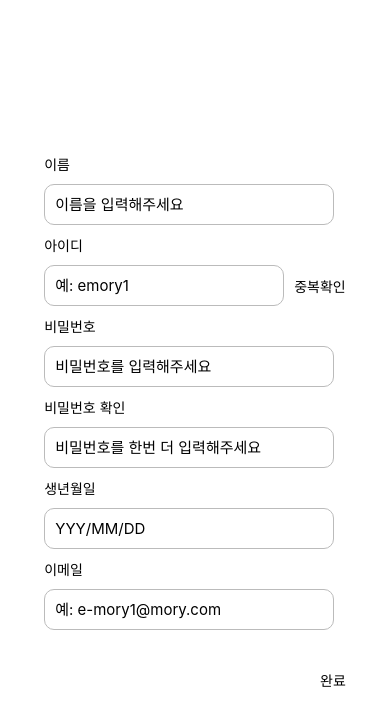
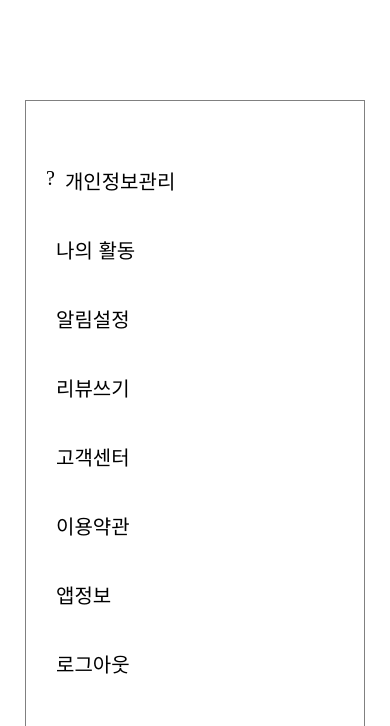
Before and after one commit to jenny5546/e-mory-front, a React Native app: screen / in a window 390 px wide. Shown: the top 726 px of the page. Built offline with nearby package versions, Linux system fonts and the light colour scheme.

Commit message:
done until sidebar

```diff
--- a/App.js
+++ b/App.js
@@ -1,9 +1,11 @@
 import React, {useState, useEffect}  from 'react';
 import { StyleSheet, View, Dimensions, StatusBar } from 'react-native';
-import MainCalendar from './components/Calendar';
+// import MainCalendar from './components/Calendar';
 import Cover from './components/CoverPage';
+// import TutorialOne from './components/tutorial/Tutorial_1';
+import Sidebar from './components/Sidebar';
 // import Login from './components/Login';
-import Signup from './components/Signup';
+// import Signup from './components/Signup';
 const { height, width } = Dimensions.get("window");
 
 export default function App(){
@@ -19,7 +21,7 @@ export default function App(){
 
     <View style={styles.container}>
       <StatusBar/>
-      {cover ? <Cover/> : <Signup/>}
+      {cover ? <Cover/> : <Sidebar/>}
     </View>
   );
 }
--- a/components/Sidebar.js
+++ b/components/Sidebar.js
@@ -1 +1,63 @@
 // 개인 정보 ~ 알림 설정 등이 들어갈 사이드 바
+import React from 'react';
+import { View, StyleSheet, Dimensions, Text, TouchableOpacity } from 'react-native';
+import { Ionicons } from '@expo/vector-icons';
+const { height, width } = Dimensions.get("window");
+
+export default function Sidebar() {
+  return (
+    <>
+      <View style={styles.container}>
+            <TouchableOpacity style={styles.sidebarItem}>
+                <Ionicons name="md-checkmark-circle" size={20} />
+                <Text style={styles.itemTitle}>개인정보관리</Text>
+            </TouchableOpacity>
+            <TouchableOpacity style={styles.sidebarItem}>
+                <Text style={styles.itemTitle}>나의 활동</Text>
+            </TouchableOpacity>
+            <TouchableOpacity style={styles.sidebarItem}>
+                <Text style={styles.itemTitle}>알림설정</Text>
+            </TouchableOpacity>
+            <TouchableOpacity style={styles.sidebarItem}>
+                <Text style={styles.itemTitle}>리뷰쓰기</Text>
+            </TouchableOpacity>
+            <TouchableOpacity style={styles.sidebarItem}>
+                <Text style={styles.itemTitle}>고객센터</Text>
+            </TouchableOpacity>
+            <TouchableOpacity style={styles.sidebarItem}>
+                <Text style={styles.itemTitle}>이용약관</Text>
+            </TouchableOpacity>
+            <TouchableOpacity style={styles.sidebarItem}>
+                <Text style={styles.itemTitle}>앱정보</Text>
+            </TouchableOpacity>
+            <TouchableOpacity style={styles.sidebarItem}>
+                <Text style={styles.itemTitle}>로그아웃</Text>
+            </TouchableOpacity>
+      </View>
+    </>
+
+  );
+}
+
+const styles = StyleSheet.create({
+    container:{
+        justifyContent: "center",
+        alignItems: "flex-start",
+        width: width-50,
+        height: height-200,
+        borderColor: 'grey',
+        borderWidth: 0.3,
+    },
+    sidebarItem:{
+        padding:15,
+        margin: 5,
+        flexDirection: 'row',
+        // backgroundColor: 'rgba(0,0,200,0.01)',
+        width: width-70,
+    },
+    itemTitle:{
+        fontSize: 20,
+        marginLeft: 10,
+
+    }
+});
--- a/components/Signup.js
+++ b/components/Signup.js
@@ -1,13 +1,26 @@
 // 회원가입 정보 기입 form
-// LOGIN Component
 import React from 'react';
-import { StyleSheet, Dimensions, TouchableOpacity, View, Text, TextInput } from 'react-native';
+import { StyleSheet, Dimensions, TouchableOpacity, View, Text, TextInput, Alert } from 'react-native';
 // import DateTimePicker from '@react-native-community/datetimepicker';
 const { width } = Dimensions.get("window");
 
 export default function Signup() {
+    const _showAlert = () => {
+        Alert.alert(
+          '축하드립니다!',
+          '회원가입이 완료되었습니다',
+          [
+            //누르면 Tutorial로 이동
+            {text: '이모리 시작하기', onPress: () => console.log('Tutorial로 이동해야됨')},
+          ],
+          { cancelable: false }
+        )
+    }
     return (
         <View>
+            <TouchableOpacity style={styles.backBtn}>
+                <Text>BACK</Text>
+            </TouchableOpacity>
             <View>
                 <Text>이름</Text>
                 <TextInput
@@ -46,7 +59,7 @@ export default function Signup() {
                 <Text>생년월일</Text>
                 <TextInput
                     style={styles.input}
-                    placeholder={"YYY/MM/DD"}
+                    placeholder={"YYYY/MM/DD"}
                 />
                 {/* <DateTimePicker value={new Date()}  /> */}
             </View>
@@ -57,8 +70,8 @@ export default function Signup() {
                     placeholder={"예: e-mory1@mory.com"}
                 />
             </View>
-            <TouchableOpacity style={styles.completeBtn}>
-                <Text>완료</Text>
+            <TouchableOpacity style={styles.completeBtn} onPress={_showAlert}>
+                <Text>가입하기</Text>
             </TouchableOpacity>
         </View>
     );
@@ -76,6 +89,9 @@ const inputStyle= StyleSheet.create({
 })
 
 const styles = StyleSheet.create({
+    backBtn:{
+        marginBottom: 50,
+    },
     input:{
         ...inputStyle.inputContainer,
         width: width-100,
```
Also changed, not shown: components/tutorial/Tutorial_1.js (+65 -0 lines).
